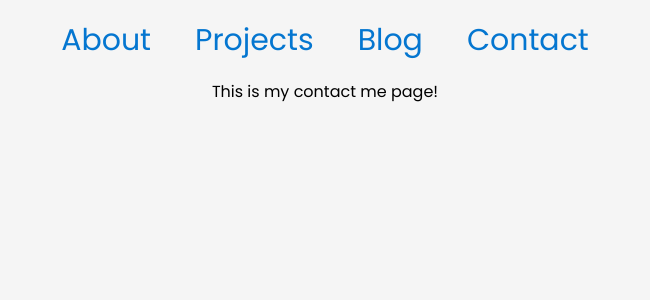
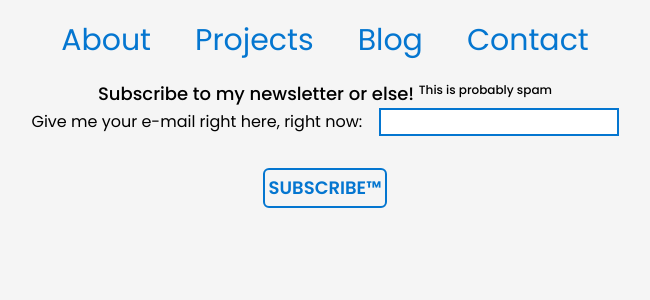
Before and after one commit to mihajlostojkovic99/my-website, a Next.js app: page /contact in a window 1280 px wide. Shown: the top 300 px of the page, without its empty margins (315-965 px from the left). Built offline with nearby package versions, Linux system fonts and the light colour scheme.

Commit message:
Trying out Netlify forms
Implemented a Netlify form for a *shady* newsletter subscription on the Contact page.

```diff
--- a/components/Button.tsx
+++ b/components/Button.tsx
@@ -5,6 +5,7 @@ import { Url } from 'url';
 
 type ButtonProps = {
   className?: string;
+  type?: 'submit' | 'reset' | 'button';
 };
 
 type LinkButtonProps = {
@@ -12,15 +13,15 @@ type LinkButtonProps = {
   href?: string;
 };
 
-export const Button: FC<ButtonProps> = ({ className, children }) => {
+export const Button: FC<ButtonProps> = ({ className, type, children }) => {
   return (
     <div
       className={cx(
-        'cursor-pointer rounded-md border-2 border-blue_grotto bg-offWhite p-1 text-blue_grotto',
+        'w-fit cursor-pointer rounded-md border-2 border-blue_grotto bg-offWhite p-1 text-blue_grotto',
         className,
       )}
     >
-      {children}
+      <button type={type}>{children}</button>
     </div>
   );
 };
--- a/package.json
+++ b/package.json
@@ -4,7 +4,7 @@
   "private": true,
   "scripts": {
     "dev": "next dev",
-    "build": "next build",
+    "build": "next build && next export",
     "start": "next start",
     "lint": "next lint"
   },
--- a/pages/contact.tsx
+++ b/pages/contact.tsx
@@ -1,11 +1,26 @@
 import type { NextPage } from 'next';
 import Navbar from '../components/Navbar';
 import Head from 'next/head';
+import { Button } from '../components/Button';
 
 const Contact: NextPage = () => {
   return (
     <div className="flex h-full flex-col">
-      <div className="flex h-full flex-col">This is my contact me page!</div>
+      <div>
+        <form name="newsletter" method="POST" data-netlify="true">
+          <input type="hidden" name="form-name" value="newsletter" />
+          <div className="text-center text-lg font-medium">
+            Subscribe to my newsletter or else! <sup className="text-xs">This is probably spam</sup>
+          </div>
+          <div>
+            <label htmlFor="email">Give me your e-mail right here, right now: </label>
+            <input type="text" name="email" id="email" className="ml-3 w-60 border-2 border-blue_grotto" />
+          </div>
+          <Button type="submit" className="mx-auto mt-8">
+            <p className="text-lg font-bold uppercase">subscribe&trade;</p>
+          </Button>
+        </form>
+      </div>
     </div>
   );
 };
```
